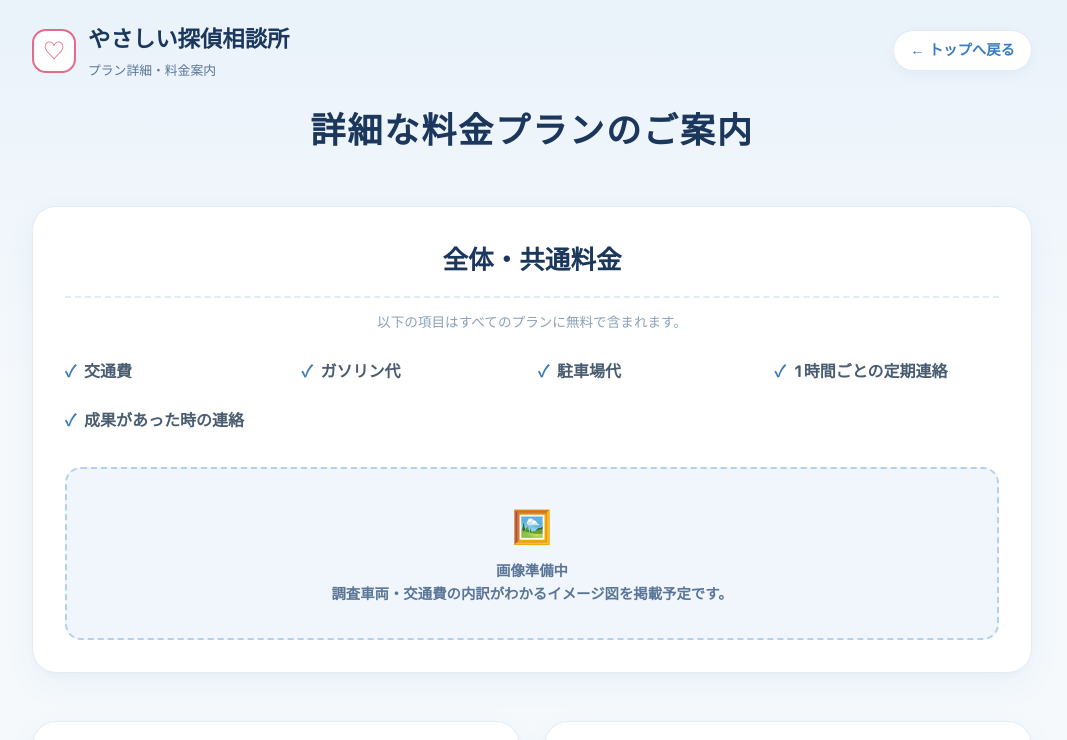
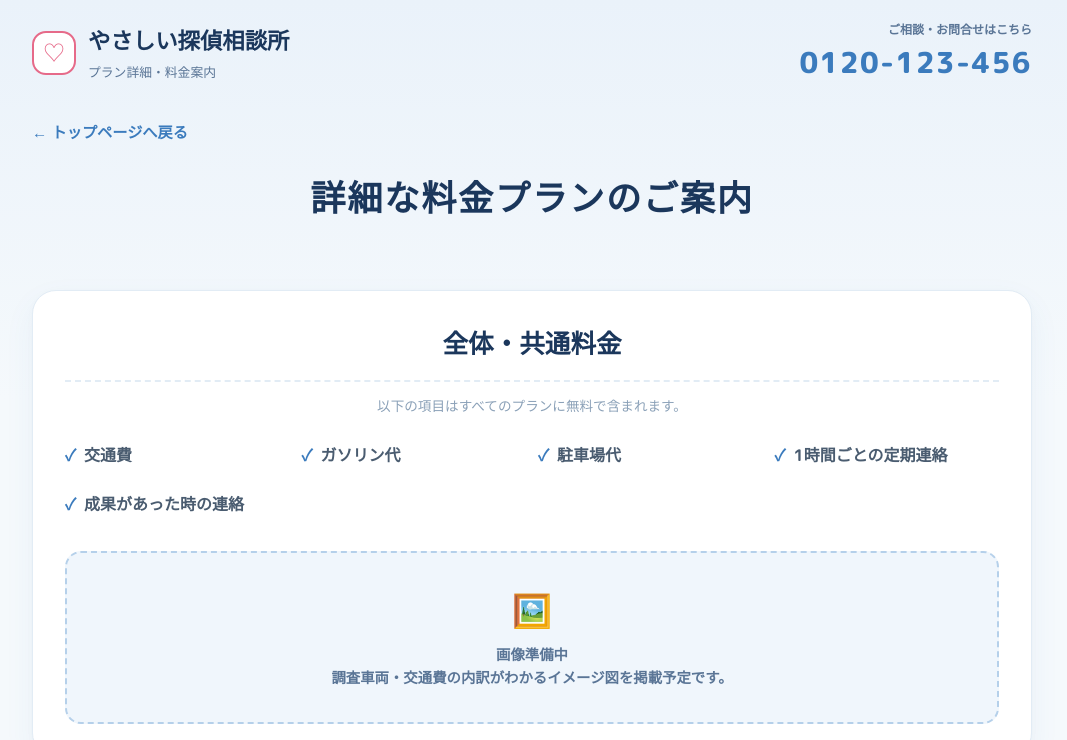
Before and after one commit to tomica1234/detective_lp, a plain HTML site: page plan.html in a window 1280 px wide. Shown: the top 740 px of the page, without its empty margins (108-1175 px from the left). Drawn offline with Linux system fonts and the light colour scheme.

Commit message:
plan修正

```diff
--- a/plan.html
+++ b/plan.html
@@ -9,7 +9,7 @@
     <title>プラン詳細 | やさしい探偵相談所</title>
     <style>
       :root {
-        /* やさしく洗練されたトーンの配色 */
+        /* index.html と統一した配色 */
         --bg: #f5f9fc;
         --card: #ffffff;
         --blue: #3b7bbd;
@@ -33,7 +33,7 @@
       a { color: inherit; text-decoration: none; }
       .container { width: min(1000px, calc(100% - 40px)); margin-inline: auto; }
 
-      /* ヘッダー周り */
+      /* ヘッダー周り (index.htmlと完全に統一) */
       .top {
         display: flex;
         justify-content: space-between;
@@ -51,32 +51,29 @@
       }
       .brand { margin: 0; font-size: clamp(1.1rem, 2vw, 1.4rem); font-weight: 800; color: var(--blue-dark); }
       .sub { margin: 2px 0 0; font-size: 0.8rem; color: #5a7596; font-weight: 500; }
+      .contact { text-align: right; }
+      .contact small { display: block; color: #5a7596; font-size: 0.75rem; font-weight: 700; }
+      .contact strong { font-size: clamp(1.2rem, 2.6vw, 1.8rem); color: var(--blue); letter-spacing: 0.05em; font-weight: 800; }
 
-      .back-btn {
+      /* トップへ戻るリンク */
+      .back-link {
         display: inline-flex;
         align-items: center;
-        padding: 8px 16px;
-        background: #fff;
-        border: 1px solid var(--border);
-        border-radius: 999px;
+        margin-top: 16px;
         color: var(--blue);
-        font-size: 0.9rem;
         font-weight: 700;
-        box-shadow: 0 4px 12px var(--shadow);
-        transition: all 0.2s;
+        font-size: 0.95rem;
+        transition: opacity 0.2s;
       }
-      .back-btn:hover {
-        background: var(--blue-soft);
-        transform: translateY(-2px);
-      }
+      .back-link:hover { opacity: 0.7; }
 
-      /* セクションとカード */
-      .section { margin-top: 48px; margin-bottom: 48px; }
+      /* セクションとカード (index.htmlベース) */
+      .section { margin-top: 64px; margin-bottom: 64px; }
       .page-title {
         text-align: center;
         color: var(--blue-dark);
         font-size: clamp(1.6rem, 4vw, 2.2rem);
-        margin: 0 0 32px;
+        margin: 24px 0 40px;
         letter-spacing: 0.05em;
       }
 
@@ -107,7 +104,7 @@
       }
 
       /* グリッドレイアウト */
-      .grid { display: grid; gap: 24px; }
+      .grid { display: grid; gap: 32px; }
       @media (min-width: 840px) {
         .grid-2 { grid-template-columns: 1fr 1fr; }
       }
@@ -132,7 +129,7 @@
         color: var(--blue);
       }
 
-      /* 料金表示 */
+      /* プラン詳細独自の料金表示 */
       .plan-price {
         text-align: center;
         color: var(--pink);
@@ -143,14 +140,14 @@
         background: #fffcf5;
         border: 2px solid #f2dfb3;
         border-radius: 16px;
-        padding: 16px;
+        padding: 24px 16px;
       }
       .plan-price small {
         color: var(--blue-dark);
         font-size: 0.4em;
         font-weight: 700;
         display: block;
-        margin-top: 4px;
+        margin-top: 8px;
       }
 
       /* テキスト要素 */
@@ -158,7 +155,7 @@
       .note { font-size: 0.85rem; color: #8ba1b8; }
       .highlight { color: var(--pink); font-weight: 800; }
 
-      /* 画像プレースホルダー（やさしいデザイン） */
+      /* 画像プレースホルダー */
       .placeholder {
         margin-top: 24px;
         background: var(--blue-soft);
@@ -179,7 +176,7 @@
         font-size: 2rem;
       }
 
-      /* 激安プラン専用スタイル（再掲用） */
+      /* 激安プラン専用スタイル (index.htmlと統一) */
       .cheap-wrap {
         border: 3px solid var(--blue-soft);
         overflow: hidden;
@@ -208,8 +205,15 @@
           <p class="sub">プラン詳細・料金案内</p>
         </div>
       </div>
-      <a class="back-btn" href="index.html">← トップへ戻る</a>
+      <a class="contact" href="tel:0120123456" aria-label="電話で無料相談 0120-123-456">
+        <small>ご相談・お問合せはこちら</small>
+        <strong>0120-123-456</strong>
+      </a>
     </header>
+
+    <div class="container">
+      <a class="back-link" href="index.html">← トップページへ戻る</a>
+    </div>
 
     <main class="container">
       <h1 class="page-title">詳細な料金プランのご案内</h1>
```
